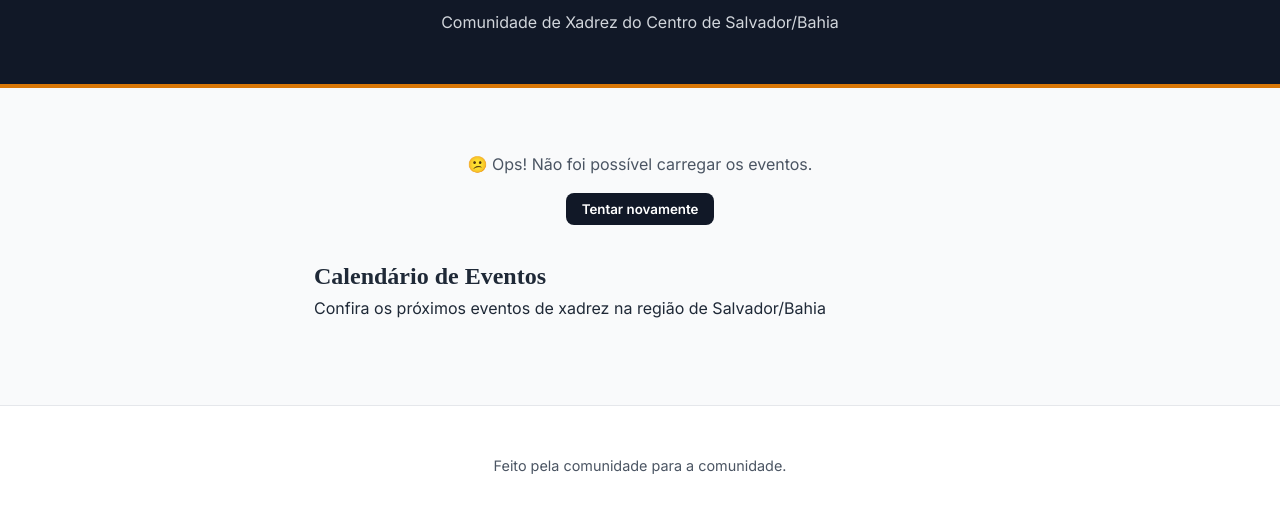
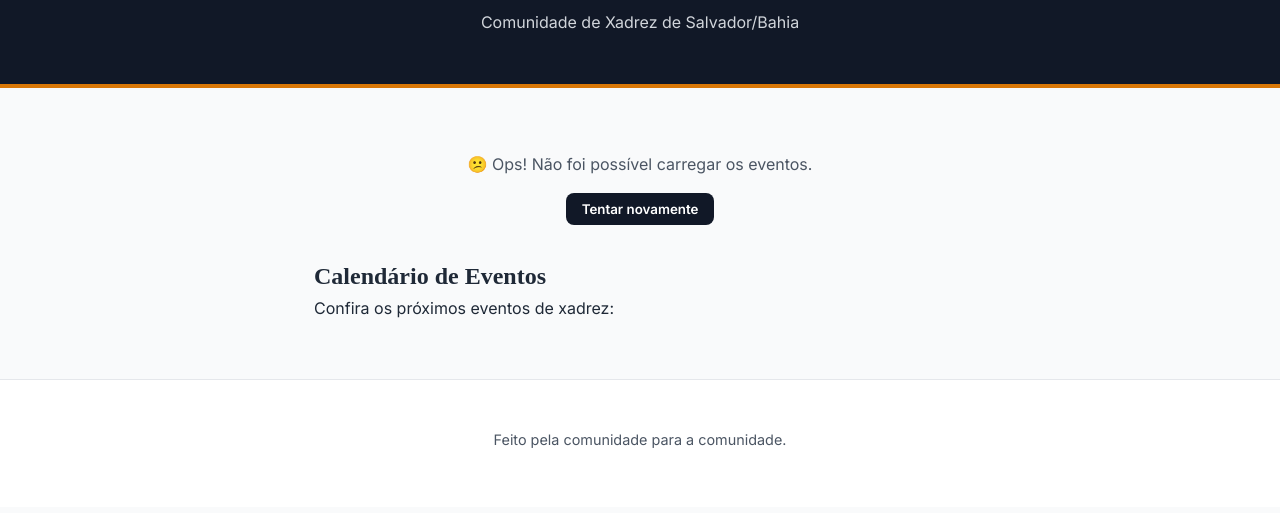
Before and after one commit to matheuslao/chess-calendar, a plain HTML site: page index.html in a window 1280 px wide. Shown: the part 93-606 px from the top of the page. Drawn offline with nearby package versions, Linux system fonts and the light colour scheme; no server answers.

Commit message:
chore: update header and intro text

```diff
--- a/index.html
+++ b/index.html
@@ -19,7 +19,7 @@
     <header class="app-header">
         <div class="container">
             <h1>♟️ Cavaleiros do Centro</h1>
-            <p>Comunidade de Xadrez do Centro de Salvador/Bahia</p>
+            <p>Comunidade de Xadrez de Salvador/Bahia</p>
         </div>
     </header>
 
@@ -34,8 +34,8 @@
             <button id="retry-btn">Tentar novamente</button>
         </div>
         <h2 class="text-center">Calendário de Eventos</h2>
-        <p class="text-center">Confira os próximos eventos de xadrez na região de Salvador/Bahia</p>
-        <br /><br />
+        <p class="text-center">Confira os próximos eventos de xadrez:
+            <br /><br />
 
         <div id="events-container" class="events-grid hidden">
             <!-- Events will be inserted here -->
```
